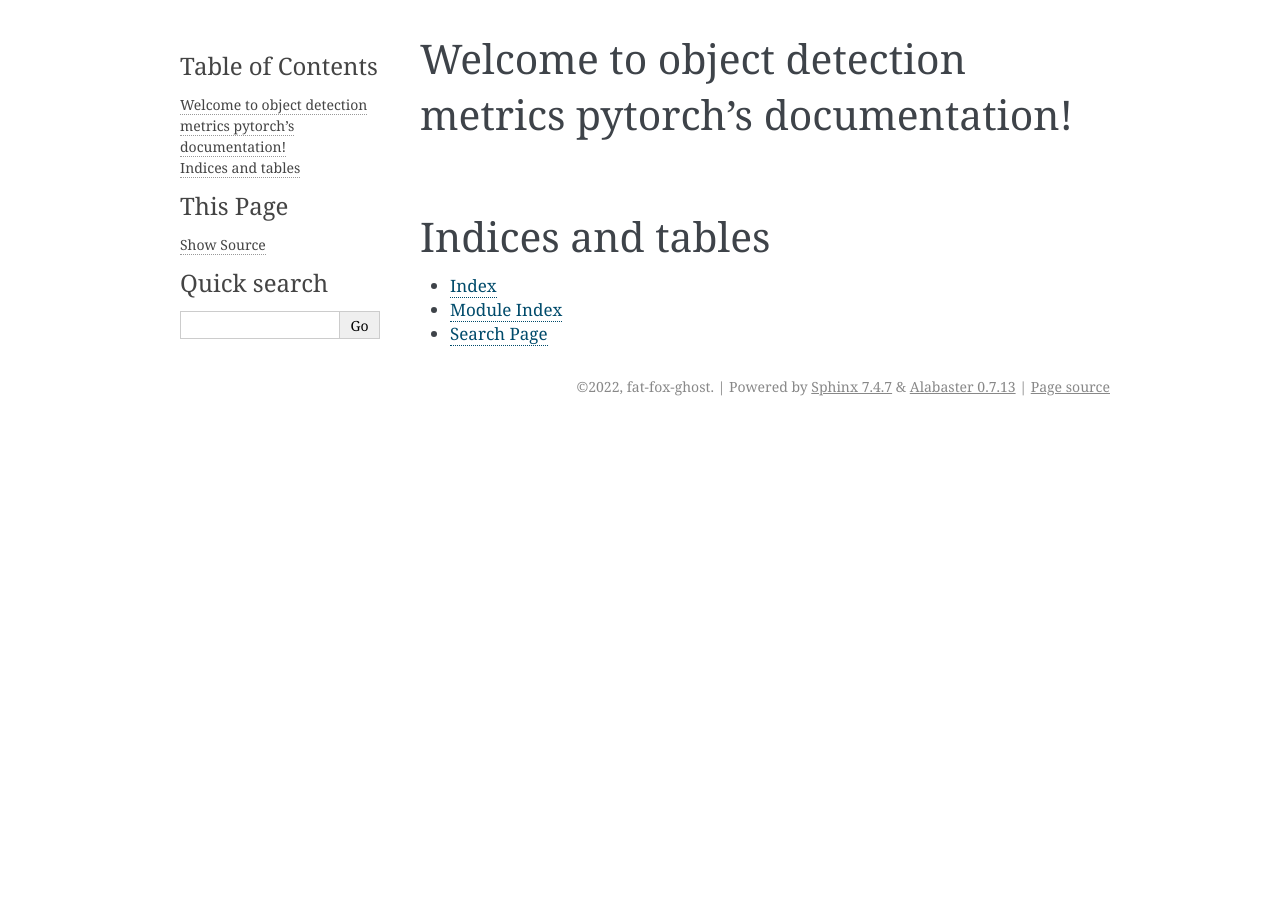
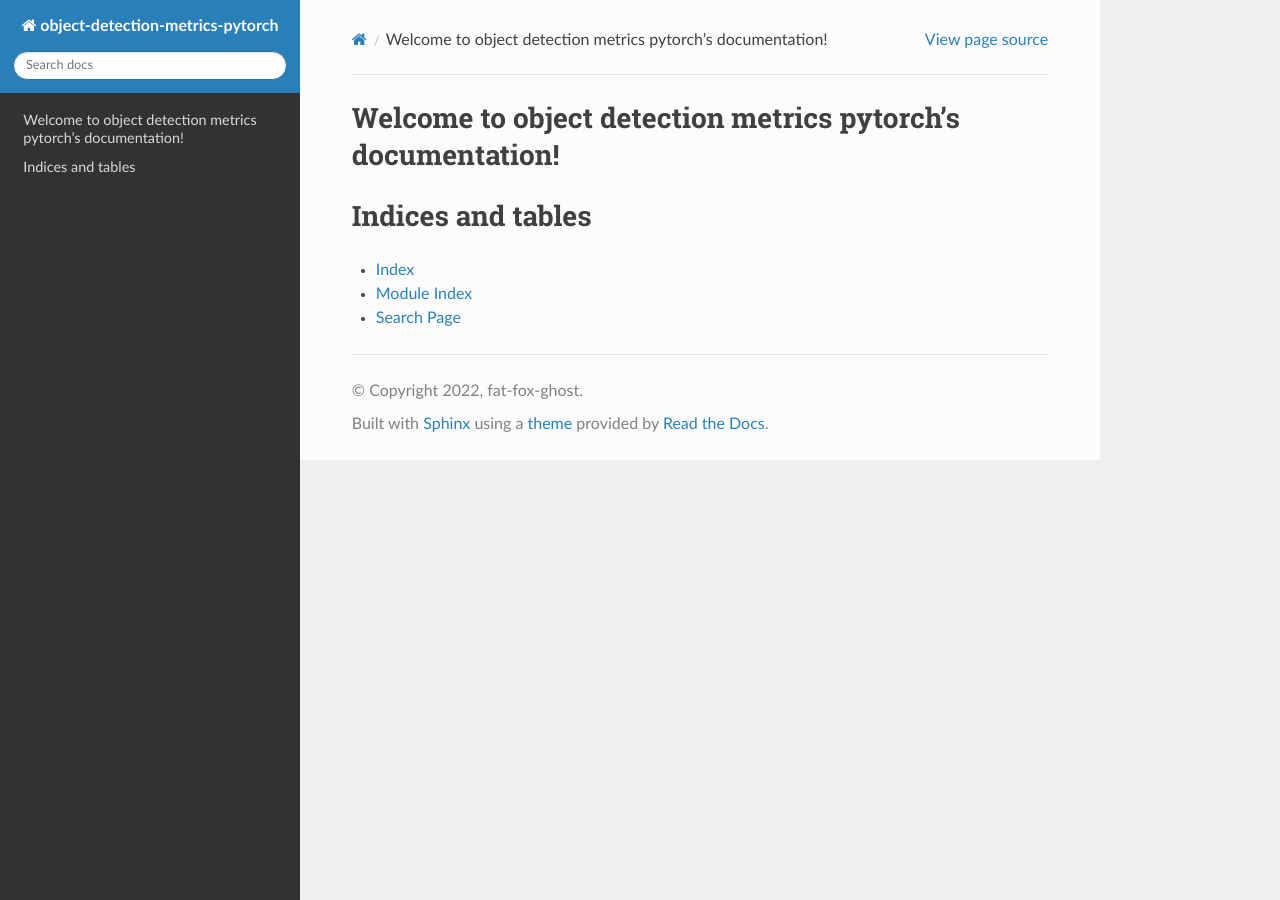
Before and after one commit to fat-fox-ghost/object-detection-metrics-pytorch, a Sphinx documentation site: the page built from doc/source/index.rst, in a window 1280 px wide. Built offline with Sphinx 7.4.7 and the Read the Docs theme 2.0.0, drawn with Linux system fonts in a browser that asks for light colours.

Commit message:
minor fixes

```diff
--- a/doc/requirements.txt
+++ b/doc/requirements.txt
@@ -0,0 +1,2 @@
+sphinx==4.4.0
+sphinx_rtd_theme==1.0.0
--- a/doc/source/conf.py
+++ b/doc/source/conf.py
@@ -13,11 +13,12 @@
 # import os
 # import sys
 # sys.path.insert(0, os.path.abspath('.'))
+import sphinx_rtd_theme
 
 
 # -- Project information -----------------------------------------------------
 
-project = 'object detection metrics pytorch'
+project = 'object-detection-metrics-pytorch'
 copyright = '2022, fat-fox-ghost'
 author = 'fat-fox-ghost'
 
@@ -31,6 +32,7 @@ release = '0.0.1'
 # extensions coming with Sphinx (named 'sphinx.ext.*') or your custom
 # ones.
 extensions = [
+    'sphinx_rtd_theme',
 ]
 
 # Add any paths that contain templates here, relative to this directory.
@@ -47,7 +49,7 @@ exclude_patterns = []
 # The theme to use for HTML and HTML Help pages.  See the documentation for
 # a list of builtin themes.
 #
-html_theme = 'alabaster'
+html_theme = 'sphinx_rtd_theme'
 
 # Add any paths that contain custom static files (such as style sheets) here,
 # relative to this directory. They are copied after the builtin static files,
```
